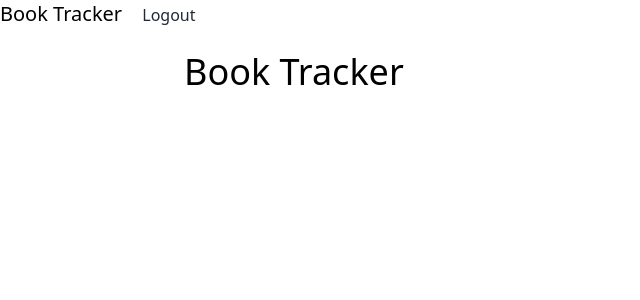
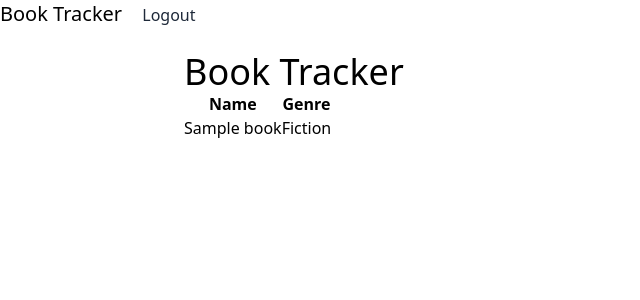
Before and after one commit to H3NZPLAYZ/Bookstore-Crud-Udemy, a Django app: page / in a window 1280 px wide. Shown: the top 300 px of the page, without its empty margins (0-640 px from the left). Run offline with Django 4.2, Linux system fonts and the light colour scheme; a user stored in the database is signed in; tables that the repository leaves empty hold one stand-in row (values such as "Sample post"); some libraries are stand-ins or nearby versions.

Commit message:
Chapter 24

```diff
--- a/core/forms.py
+++ b/core/forms.py
@@ -1 +1,3 @@
 from django import forms
+
+from core.models import Book
--- a/core/templates/index.html
+++ b/core/templates/index.html
@@ -5,6 +5,25 @@
 <div class="flex justify-center items-center">
     <div class="bg-white p-6 rounded-lg w-full lg:w-3/4">
         <h1 class="text-4xl">Book Tracker</h1>
+
+        <table class="table table-zebra">
+            <thead>
+              <tr>
+                <th>Name</th>
+                <th>Genre</th>
+              </tr>
+            </thead>
+            <tbody>
+              {% for book in books %}
+                <tr>
+                    <td>{{ book.name }}</td>
+                    <td>{{ book.genre }}</td>
+                </tr>
+              {% empty %}
+                  <p>There is no books yet</p>
+              {% endfor %}
+            </tbody>
+          </table>
     </div>
 </div>
 {% endblock %}
--- a/core/views.py
+++ b/core/views.py
@@ -1,6 +1,11 @@
+from django.contrib.auth.decorators import login_required
 from django.shortcuts import render
 
 # Create your views here.
+@login_required
 def index(request):
-    context = {}
+    books = request.user.books.all()
+    context = {
+        'books': books,
+    }
     return render(request, 'index.html', context)
```
